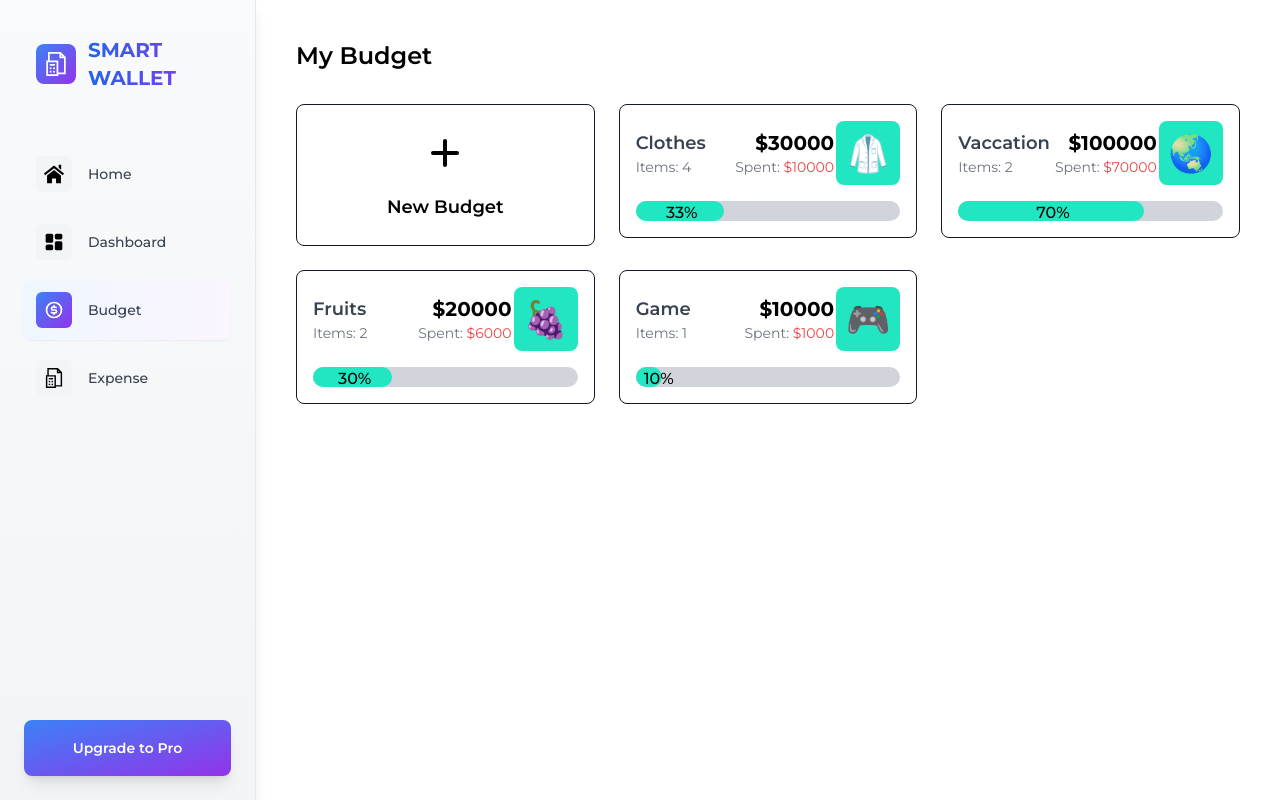
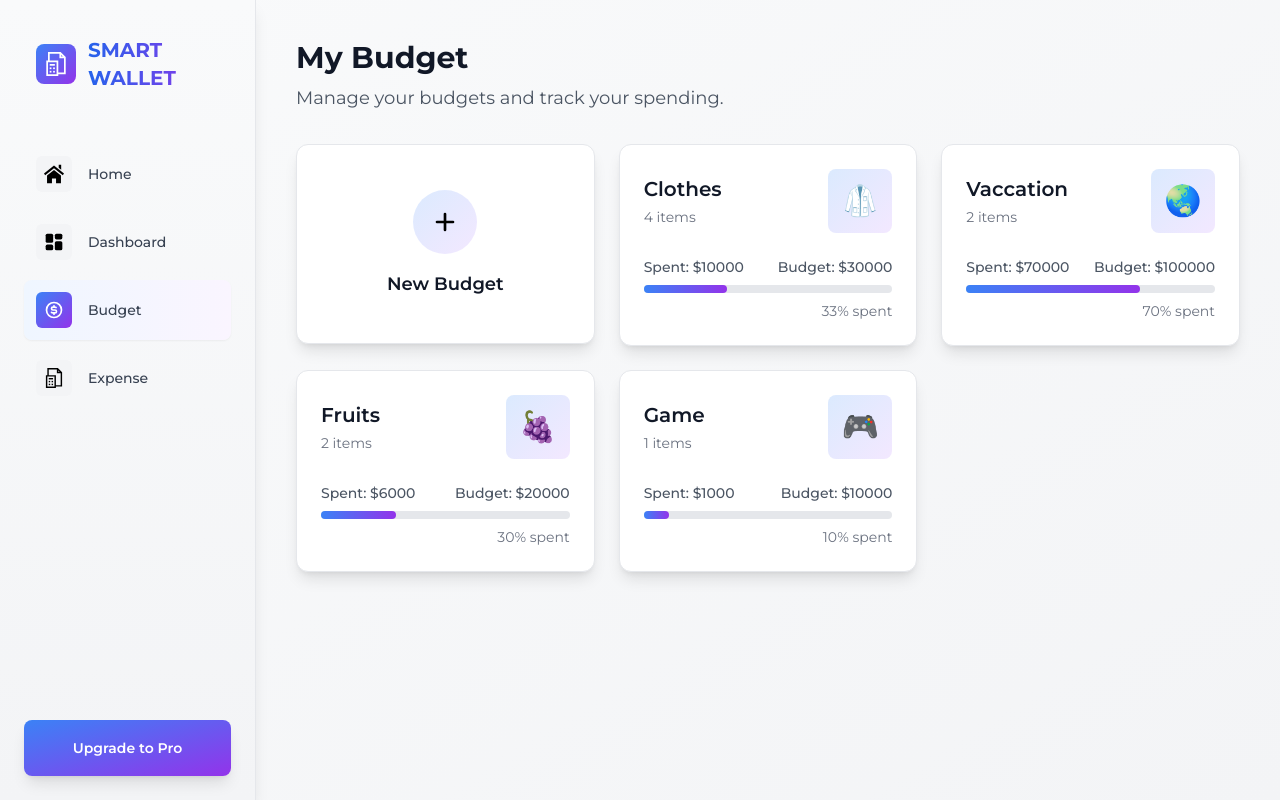
Before and after one commit to DipeshPun91/expense_tracker, a Next.js app: page /budget in a window 1280 px wide. Built offline with nearby package versions, Linux system fonts and the light colour scheme.

Commit message:
Budget design fix

```diff
--- a/src/app/budget/page.tsx
+++ b/src/app/budget/page.tsx
@@ -1,6 +1,7 @@
 "use client";
 
 import { useEffect, useState } from "react";
+import { motion } from "framer-motion";
 import Sidebar from "@/components/Sidebar";
 import Navigation from "@/components/Navigation";
 import NewBudget from "@/components/NewBudget";
@@ -34,7 +35,7 @@ export default function Budget() {
 
   if (loading)
     return (
-      <div className="flex items-center justify-center min-h-screen">
+      <div className="flex items-center justify-center min-h-screen bg-gradient-to-br from-gray-50 to-gray-100">
         <div className="flex-col gap-4 w-full flex items-center justify-center">
           <div className="w-20 h-20 border-4 border-transparent text-blue-600 text-4xl animate-spin flex items-center justify-center border-t-blue-600 rounded-full">
             <div className="w-16 h-16 border-4 border-transparent text-red-500 text-2xl animate-spin flex items-center justify-center border-t-red-500 rounded-full"></div>
@@ -44,7 +45,7 @@ export default function Budget() {
     );
 
   return (
-    <div className="flex bg-primary min-h-screen">
+    <div className="flex min-h-screen bg-gradient-to-br from-gray-50 to-gray-100">
       <div className="hidden lg:block">
         <Sidebar />
       </div>
@@ -52,69 +53,79 @@ export default function Budget() {
       <div className="lg:hidden">
         <Navigation />
       </div>
-      <div className="flex-1 lg:pl-64 sm:pl-0">
-        <main className="p-10">
-          <div className="mb-8">
-            <h1 className="text-2xl font-semibold">My Budget</h1>
-          </div>
 
-          <div className="grid grid-cols-1 md:grid-cols-3 gap-6">
-            <NewBudget />
+      <div className="flex-1 lg:pl-64">
+        <main className="p-6 lg:p-10">
+          <motion.div
+            initial={{ opacity: 0, y: 20 }}
+            animate={{ opacity: 1, y: 0 }}
+            transition={{ duration: 0.5 }}
+            className="mb-8"
+          >
+            <h1 className="text-3xl font-bold text-gray-900">My Budget</h1>
+            <p className="text-lg text-gray-600 mt-2">
+              Manage your budgets and track your spending.
+            </p>
+          </motion.div>
 
-            {budgets.map((budget) => {
+          <div className="grid grid-cols-1 md:grid-cols-2 lg:grid-cols-3 gap-6">
+            <motion.div
+              initial={{ opacity: 0, y: 20 }}
+              animate={{ opacity: 1, y: 0 }}
+              transition={{ delay: 0.2 }}
+            >
+              <NewBudget />
+            </motion.div>
+
+            {budgets.map((budget, index) => {
               const progress =
                 budget.amount > 0
                   ? Math.min((budget.totalSpent / budget.amount) * 100, 100)
                   : 0;
 
               return (
-                <Link
-                  href={`/expense?id=${budget.id}`}
+                <motion.div
                   key={budget.id}
-                  className="block"
+                  initial={{ opacity: 0, y: 20 }}
+                  animate={{ opacity: 1, y: 0 }}
+                  transition={{ delay: 0.4 + index * 0.1 }}
+                  whileHover={{ scale: 1.02 }}
                 >
-                  <div className="border border-gray-900 p-4 rounded-lg cursor-pointer">
-                    <div className="flex items-center justify-between">
-                      <div className="flex justify-between w-3/4">
-                        <div>
-                          <h1 className="text-lg font-semibold text-gray-700">
+                  <Link href={`/expense?id=${budget.id}`}>
+                    <div className="bg-white p-6 rounded-xl shadow-lg hover:shadow-xl transition-shadow border border-gray-200 cursor-pointer">
+                      <div className="flex items-center justify-between">
+                        <div className="flex-1">
+                          <h2 className="text-xl font-semibold text-gray-900">
                             {budget.name}
-                          </h1>
-                          <p className="text-sm text-gray-500">
-                            Items: {budget.expenseCount}
+                          </h2>
+                          <p className="text-sm text-gray-500 mt-1">
+                            {budget.expenseCount} items
                           </p>
                         </div>
 
-                        <div className="text-right">
-                          <p className="text-xl font-bold text-black">
-                            ${budget.amount}
-                          </p>
-                          <p className="text-sm text-gray-500">
-                            Spent:{" "}
-                            <span className="text-red-500">
-                              ${budget.totalSpent}
-                            </span>
-                          </p>
+                        <div className="w-16 h-16 bg-gradient-to-br from-blue-100 to-purple-100 rounded-lg flex items-center justify-center ml-4">
+                          <span className="text-3xl">{budget.emojiIcon}</span>
                         </div>
                       </div>
 
-                      <div className="rounded-lg overflow-hidden bg-accent w-16 h-16 flex items-center justify-center">
-                        <span className="text-4xl leading-none flex items-center justify-center">
-                          {budget.emojiIcon}
-                        </span>
+                      <div className="mt-6">
+                        <div className="flex justify-between text-sm font-medium text-gray-600 mb-2">
+                          <span>Spent: ${budget.totalSpent}</span>
+                          <span>Budget: ${budget.amount}</span>
+                        </div>
+                        <div className="w-full bg-gray-200 rounded-full h-2">
+                          <div
+                            className="bg-gradient-to-r from-blue-500 to-purple-600 h-2 rounded-full"
+                            style={{ width: `${progress}%` }}
+                          ></div>
+                        </div>
+                        <p className="text-sm text-gray-500 mt-2 text-right">
+                          {progress.toFixed(0)}% spent
+                        </p>
                       </div>
                     </div>
-
-                    <div className="w-full bg-gray-300 rounded-full h-5 mt-4">
-                      <div
-                        className="bg-accent h-5 font-medium text-black text-center leading-none rounded-full"
-                        style={{ width: `${progress}%` }}
-                      >
-                        <div className="ml-1 p-1">{progress.toFixed(0)}%</div>
-                      </div>
-                    </div>
-                  </div>
-                </Link>
+                  </Link>
+                </motion.div>
               );
             })}
           </div>
--- a/src/components/NewBudget.tsx
+++ b/src/components/NewBudget.tsx
@@ -11,6 +11,7 @@ import {
 import EmojiPicker from "emoji-picker-react";
 import { Button } from "./ui/button";
 import { useToast } from "@/hooks/use-toast";
+import { motion } from "framer-motion";
 
 const NewBudget = () => {
   const [emojiIcon, setEmojiIcon] = useState("💲");
@@ -22,6 +23,14 @@ const NewBudget = () => {
   const { toast } = useToast();
 
   const handleAddBudget = async () => {
+    if (!budgetName || !budgetAmount) {
+      toast({
+        description: "Please fill in all fields.",
+        variant: "destructive",
+      });
+      return;
+    }
+
     const newBudget = {
       id: Date.now(),
       emojiIcon,
@@ -54,49 +63,57 @@ const NewBudget = () => {
     <>
       <Dialog open={openDialog} onOpenChange={setOpenDialog}>
         <DialogTrigger asChild>
-          <div
-            className="border border-gray-900 p-6 rounded-lg flex flex-col items-center justify-center cursor-pointer hover:bg-accent-dark transition-colors"
-            onClick={() => setOpenDialog(true)}
+          <motion.div
+            whileHover={{ scale: 1.05 }}
+            whileTap={{ scale: 0.95 }}
+            className="bg-white p-6 rounded-xl shadow-lg hover:shadow-xl transition-shadow border border-gray-200 cursor-pointer flex flex-col items-center justify-center h-[200px]"
           >
+            <div className="w-16 h-16 bg-gradient-to-br from-blue-100 to-purple-100 rounded-full flex items-center justify-center">
               <svg
                 viewBox="0 0 24 24"
                 fill="none"
                 xmlns="http://www.w3.org/2000/svg"
-              width="48"
-              height="48"
+                width="32"
+                height="32"
               >
-              <rect width="24" height="24" fill="transparent"></rect>
                 <path
                   d="M12 6V18"
-                stroke="#000000"
+                  stroke="currentColor"
                   strokeLinecap="round"
                   strokeLinejoin="round"
                   strokeWidth="2"
-              ></path>
+                />
                 <path
                   d="M6 12H18"
-                stroke="#000000"
+                  stroke="currentColor"
                   strokeLinecap="round"
                   strokeLinejoin="round"
                   strokeWidth="2"
-              ></path>
+                />
               </svg>
-            <p className="mt-4 text-lg font-semibold text-black">New Budget</p>
             </div>
+            <p className="mt-4 text-lg font-semibold text-gray-900">
+              New Budget
+            </p>
+          </motion.div>
         </DialogTrigger>
-        <DialogContent>
+        <DialogContent className="max-w-md">
           <DialogHeader>
-            <DialogTitle>New Budget</DialogTitle>
-            <div className="mt-5">
+            <DialogTitle className="text-2xl font-bold text-gray-900">
+              Create New Budget
+            </DialogTitle>
+          </DialogHeader>
+          <div className="mt-4 space-y-6">
+            <div className="relative">
               <Button
                 variant="outline"
                 onClick={() => setOpenEmojiPicker(!openEmojiPicker)}
-                className="w-full"
+                className="w-full h-14 text-2xl bg-gray-50 hover:bg-gray-100"
               >
                 {emojiIcon}
               </Button>
               {openEmojiPicker && (
-                <div className="absolute">
+                <div className="absolute z-10 mt-2">
                   <EmojiPicker
                     onEmojiClick={(e) => {
                       setEmojiIcon(e.emoji);
@@ -105,39 +122,41 @@ const NewBudget = () => {
                   />
                 </div>
               )}
+            </div>
 
-              <div className="mt-4">
-                <label className="block text-sm font-medium text-gray-700">
+            <div>
+              <label className="block text-sm font-medium text-gray-700 mb-2">
                 Budget Name
               </label>
               <input
                 type="text"
-                  className="w-full px-4 py-2 mt-1 bg-primary border border-gray-900 rounded-lg focus:outline-none focus:ring-2 focus:ring-accent focus:border-accent"
+                className="w-full px-4 py-3 bg-gray-50 border border-gray-200 rounded-lg focus:outline-none focus:ring-2 focus:ring-blue-500 focus:border-blue-500 transition-all"
+                placeholder="e.g., Groceries"
                 value={budgetName}
                 onChange={(e) => setBudgetName(e.target.value)}
               />
             </div>
 
-              <div className="mt-4">
-                <label className="block text-sm font-medium text-gray-700">
+            <div>
+              <label className="block text-sm font-medium text-gray-700 mb-2">
                 Budget Amount
               </label>
               <input
                 type="number"
-                  className="w-full px-4 py-2 mt-1 bg-primary border border-gray-900 rounded-lg focus:outline-none focus:ring-2 focus:ring-accent focus:border-accent"
+                className="w-full px-4 py-3 bg-gray-50 border border-gray-200 rounded-lg focus:outline-none focus:ring-2 focus:ring-blue-500 focus:border-blue-500 transition-all"
+                placeholder="e.g., 500"
                 value={budgetAmount}
                 onChange={(e) => setBudgetAmount(e.target.value)}
               />
             </div>
 
             <Button
-                className="mt-4 w-full text-black"
               onClick={handleAddBudget}
+              className="w-full h-12 bg-gradient-to-br from-blue-500 to-purple-600 text-white font-semibold rounded-lg hover:shadow-lg transition-all"
             >
               Add Budget
             </Button>
           </div>
-          </DialogHeader>
         </DialogContent>
       </Dialog>
     </>
```
Lines whose indentation alone changed are shown as unchanged.
